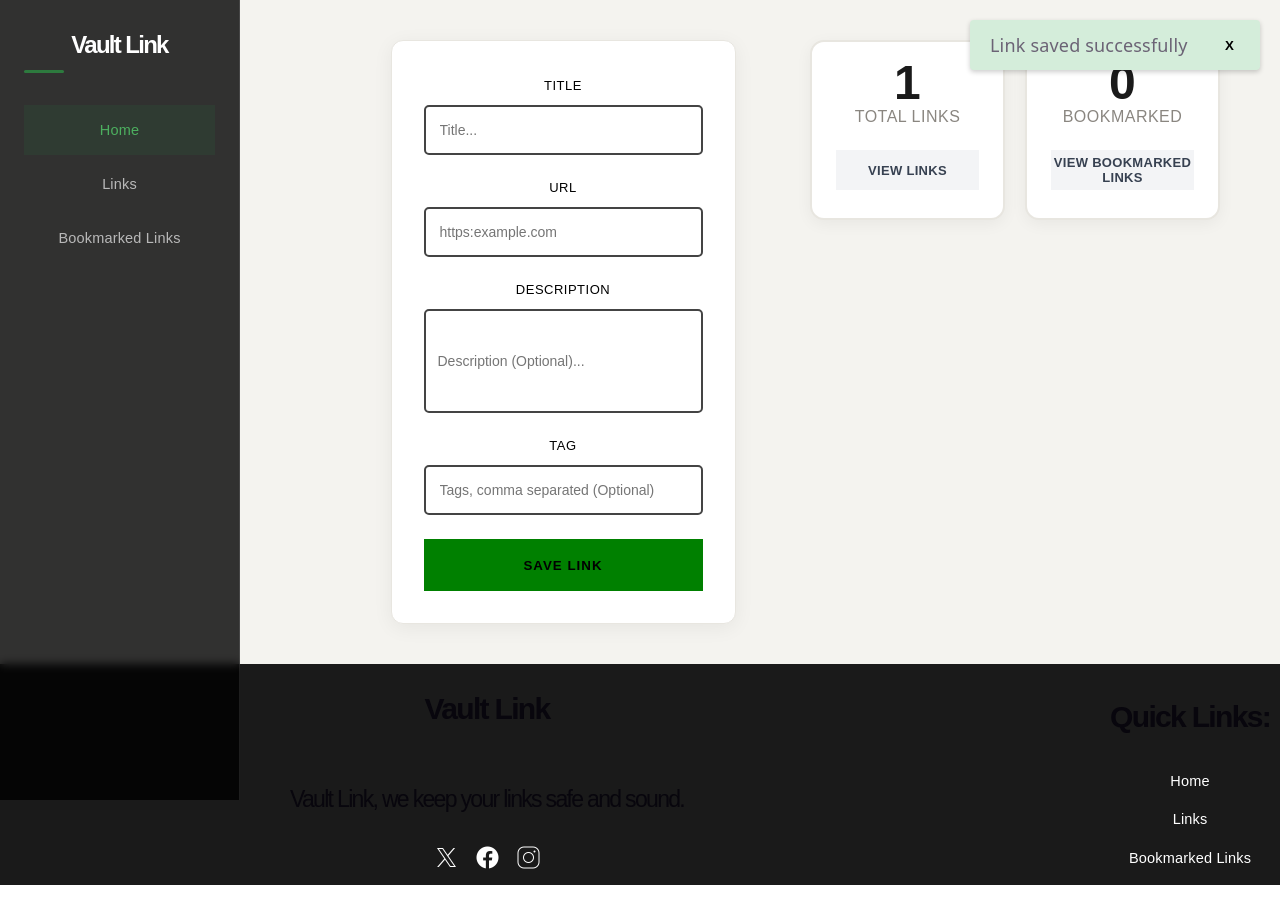
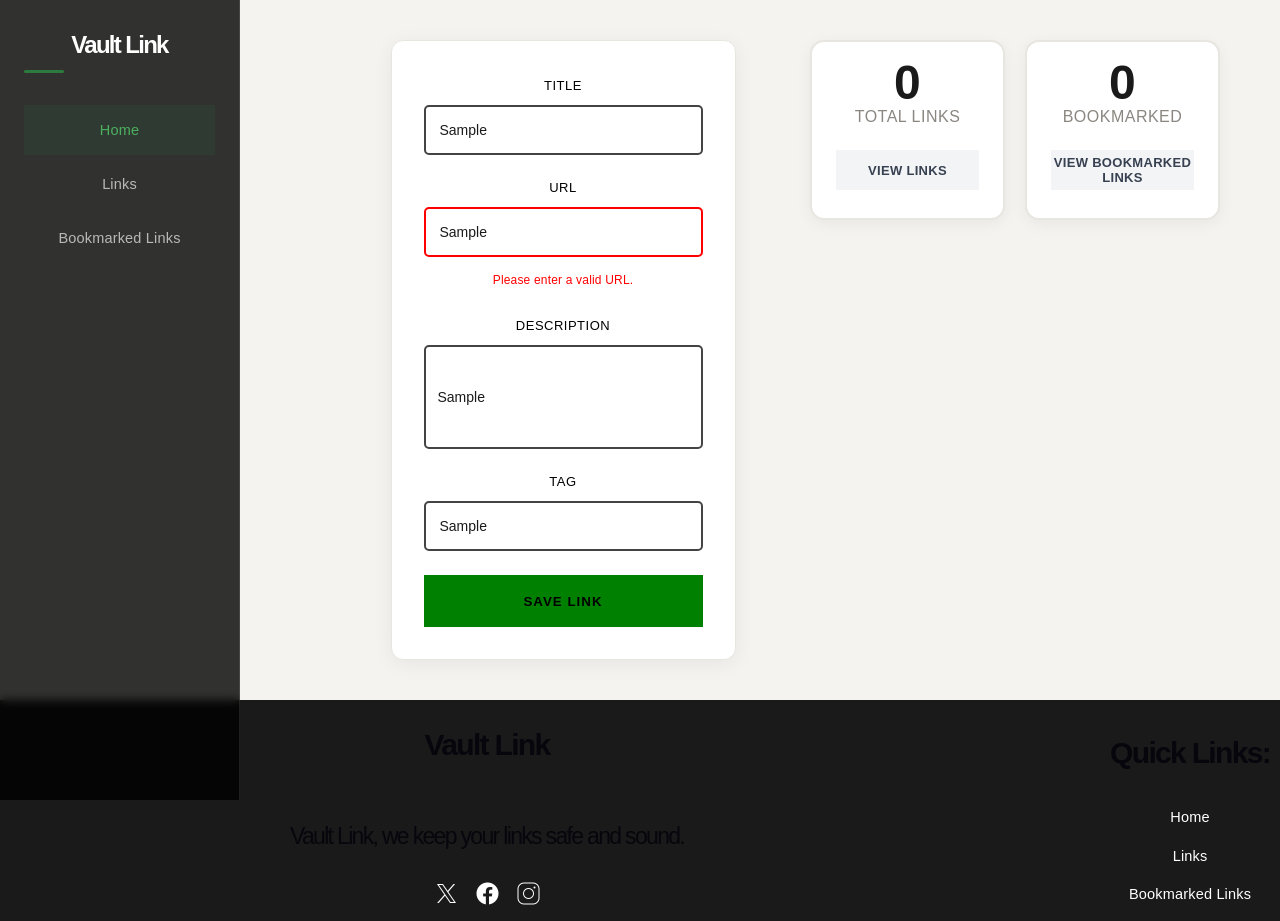
Before and after one commit to surprise2024-cpu/challenge-2-Link-Vault, a React (Vite) app: page / in a window 1280 px wide. Both pictures are taken after typing "Sample", "Sample", "Sample", "Sample" into the empty fields and a click on the button "SAVE LINK". Before the commit the page ends 885 px from the top, so only its background shows below. Built offline with nearby package versions, Linux system fonts and the light colour scheme; a web font is replaced by a local one.

Commit message:
validation update

```diff
--- a/src/components/Search/LinkForm.tsx
+++ b/src/components/Search/LinkForm.tsx
@@ -13,15 +13,48 @@ type LinkFormProps = {
   }) => void
 }
 
+//const URL_REGEX = /^(https?:\/\/)?([\da-z.-]+)\.([a-z.]{2,6})([\/\w .-]*)*\/?$/i;
+
 export const LinkForm: React.FC<LinkFormProps> = ({ onAdd }) => {
   const [title, setTitle] = useState('')
   const [url, setUrl] = useState('')
   const [description, setDescription] = useState('')
   const [tagsInput, setTagsInput] = useState('')
 
+  /*validation*/
+  const [urlError, setUrlError] = useState<string>('')
+
+  const isValidUrl = (value: string): boolean => {
+
+    let absoluteUrl = value.trim();
+
+    if (!/^https?:\/\//i.test(absoluteUrl)) {
+
+      absoluteUrl = `httpss://${absoluteUrl}`;
+
+    }
+
+    try {
+      const parsedUrl = new URL(absoluteUrl);
+
+      return parsedUrl.hostname.includes('.');
+    }
+    catch {
+      return false;
+    }
+  };
+
   const { showAlert } = useAlert()
 
   const handleSave = () => {
+
+    if (url && !isValidUrl(url)) {
+      setUrlError('Please enter a valid URL.');
+      return;
+    }
+
+    setUrlError('')
+
     if (!title.trim() || !url.trim()) return
 
     const tags = tagsInput
@@ -42,6 +75,9 @@ export const LinkForm: React.FC<LinkFormProps> = ({ onAdd }) => {
     setUrl('')
     setDescription('')
     setTagsInput('')
+
+
+    //validation trigger?
 
   }
 
@@ -70,7 +106,13 @@ export const LinkForm: React.FC<LinkFormProps> = ({ onAdd }) => {
           className={styles['form-input']}
           value={url}
           onChange={(e) => setUrl(e.target.value)}
+          style={{ borderColor: urlError ? 'red' : '#ccc' }}
         />
+        {
+          urlError && <span style={{ color: 'red', fontSize: 12, display: 'block', marginTop: 4 }}>
+            {urlError}
+          </span>
+        }
 
       </div>
 
```
Also changed, not shown: src/components/UrlValidator/UrlValidator.module.css (deleted), src/components/UrlValidator/UrlValidator.tsx (deleted).
